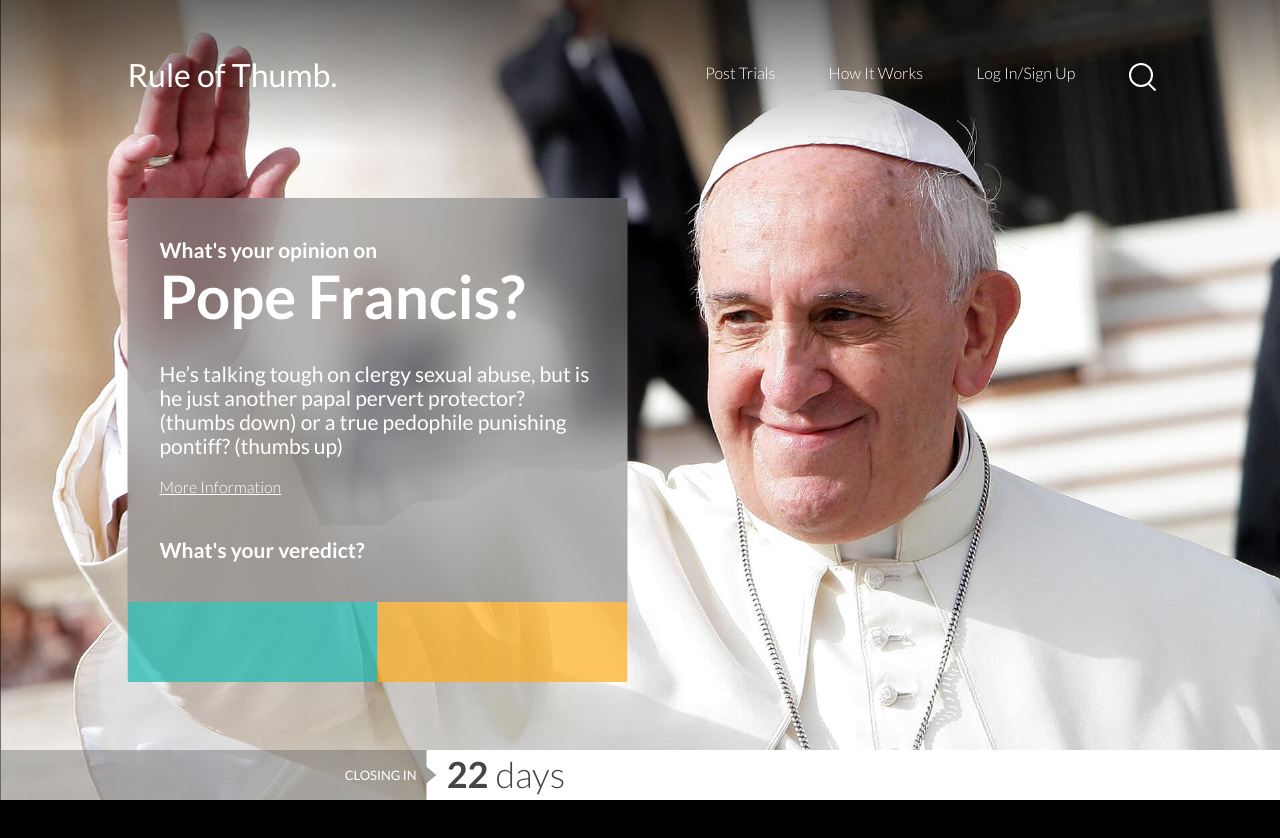
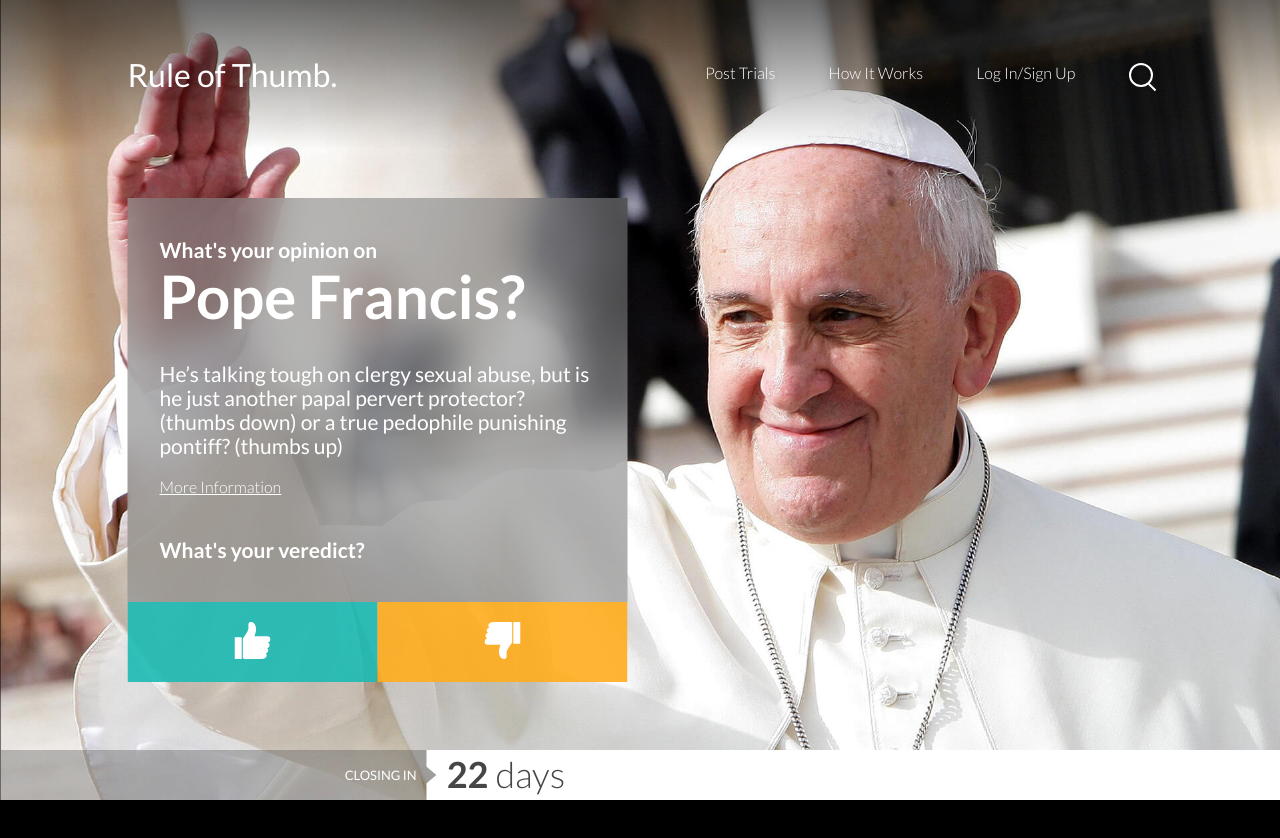
Before and after one commit to mateoodlc/zemoga-test, a Vue app: page / in a window 1280 px wide. Shown: the top 838 px of the page. Built offline with nearby package versions, Linux system fonts and the light colour scheme.

Commit message:
feat: dislike and like svgs added

```diff
--- a/public/index.html
+++ b/public/index.html
@@ -44,8 +44,16 @@
                 </div>
               </div>
               <div class="main-hero__bottom-actions">
-                <button class="main-hero__cta-button"></button>
-                <button class="main-hero__cta-button main-hero__cta-button--dislike"></button>
+                <button class="main-hero__cta-button">
+                  <svg xmlns="http://www.w3.org/2000/svg" xmlns:xlink="http://www.w3.org/1999/xlink" width="36px" height="37px">
+                    <path fill-rule="evenodd"  fill="rgb(255, 255, 255)" d="M33.444,20.551 C33.444,20.551 35.080,21.191 35.080,23.137 C35.080,25.107 33.377,25.996 32.256,25.996 C32.954,26.343 33.928,27.010 33.714,28.696 C33.499,30.381 32.298,30.994 31.112,31.358 C31.879,31.831 32.437,33.141 32.010,34.149 C31.436,35.505 29.921,37.000 26.518,37.000 C22.401,37.000 11.077,37.000 10.625,37.000 C9.421,37.000 8.525,36.450 8.338,35.772 C8.338,34.381 8.338,17.197 8.338,17.197 C8.338,17.197 8.338,16.600 8.428,16.444 C12.667,10.199 14.171,8.419 13.920,4.804 C13.670,1.190 14.387,0.195 16.095,0.017 C17.802,-0.161 21.010,0.771 21.573,6.688 C21.816,9.248 19.989,14.289 19.989,14.289 C19.989,14.289 31.641,14.296 32.773,14.296 C34.583,14.296 36.001,15.071 36.001,17.541 C36.001,19.855 33.444,20.551 33.444,20.551 ZM1.000,37.000 L-0.000,37.000 L-0.000,15.250 L1.000,15.250 L6.219,15.250 L7.219,15.250 L7.219,37.000 L6.219,37.000 L1.000,37.000 Z"/>
+                  </svg>
+                </button>
+                <button class="main-hero__cta-button main-hero__cta-button--dislike">
+                  <svg xmlns="http://www.w3.org/2000/svg" xmlns:xlink="http://www.w3.org/1999/xlink" width="36px" height="37px">
+                    <path fill-rule="evenodd"  fill="rgb(255, 255, 255)" d="M33.444,20.551 C33.444,20.551 35.080,21.191 35.080,23.137 C35.080,25.107 33.377,25.996 32.256,25.996 C32.954,26.343 33.928,27.010 33.714,28.696 C33.499,30.381 32.298,30.994 31.112,31.358 C31.879,31.831 32.437,33.141 32.010,34.149 C31.436,35.505 29.921,37.000 26.518,37.000 C22.401,37.000 11.077,37.000 10.625,37.000 C9.421,37.000 8.525,36.450 8.338,35.772 C8.338,34.381 8.338,17.197 8.338,17.197 C8.338,17.197 8.338,16.600 8.428,16.444 C12.667,10.199 14.171,8.419 13.920,4.804 C13.670,1.190 14.387,0.195 16.095,0.017 C17.802,-0.161 21.010,0.771 21.573,6.688 C21.816,9.248 19.989,14.289 19.989,14.289 C19.989,14.289 31.641,14.296 32.773,14.296 C34.583,14.296 36.001,15.071 36.001,17.541 C36.001,19.855 33.444,20.551 33.444,20.551 ZM1.000,37.000 L-0.000,37.000 L-0.000,15.250 L1.000,15.250 L6.219,15.250 L7.219,15.250 L7.219,37.000 L6.219,37.000 L1.000,37.000 Z"/>
+                  </svg>
+                </button>
               </div>
             </div>
             <div class="main-hero__footer">
--- a/src/styles/home.scss
+++ b/src/styles/home.scss
@@ -200,13 +200,31 @@ nav.nav-container .nav-list__wrapper .nav-list__item {
  width: 100%;
  height: 80px;
  button.main-hero__cta-button {
+  position: relative;
   width: 50%;
   height: 100%;
-  background-color: #1cbbb4;
-  opacity: 0.7;
+  svg {
+   position: relative;
+  }
+  &::before {
+   content: '';
+   display: block;
+   position: absolute;
+   top: 0;
+   left: 0;
+   width: 100%;
+   height: 100%;
+   background-color: #1cbbb4;
+   opacity: 0.9;
+  }
  }
  .main-hero__cta-button.main-hero__cta-button--dislike {
-  background-color: #ffad1d;
+  &::before {
+   background-color: #ffad1d;
+  }
+  svg {
+   transform: rotate(180deg);
+  }
  }
 }
 
```
